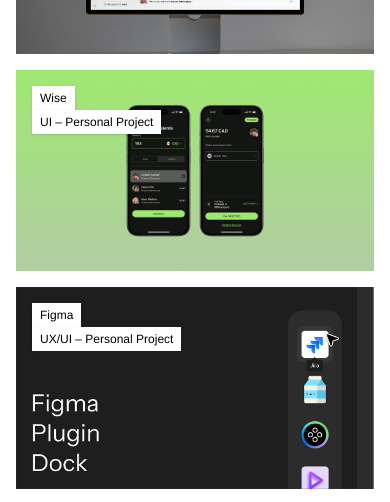
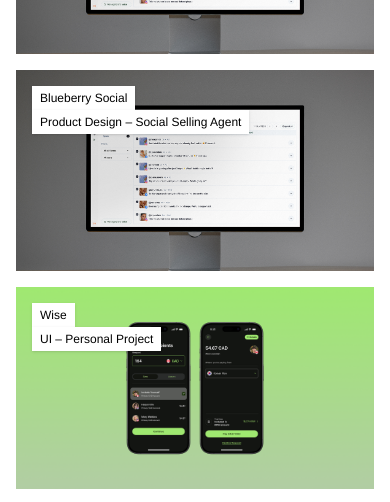
Before and after one commit to alexluowan/portfoliov6, a Next.js app: page / in a window 390 px wide. Shown: the part 581-1083 px from the top of the page. Built offline with nearby package versions, Linux system fonts and the light colour scheme.

Commit message:
Brought back case study for blueberry wip

```diff
--- a/pages/88rising.tsx
+++ b/pages/88rising.tsx
@@ -120,7 +120,7 @@
                 ref={mainRef}
                 className="
                     col-span-1
-                    md:col-span-9
+                    md:col-span-8
                     md:col-start-4
                     overflow-visible
                     md:overflow-auto
--- a/pages/blueberry.tsx
+++ b/pages/blueberry.tsx
@@ -120,7 +120,7 @@
                 ref={mainRef}
                 className="
                     col-span-1
-                    md:col-span-9
+                    md:col-span-8
                     md:col-start-4
                     overflow-visible
                     md:overflow-auto
--- a/pages/index.tsx
+++ b/pages/index.tsx
@@ -117,6 +117,19 @@
                         </Link>
                     </div>
                     <div>
+                        <Link
+                            href="/blueberry"
+                            target="_blank"
+                            rel="noreferrer"
+                        >
+                            <ProjectCard
+                                mediaSrc="/project-covers/blueberrythumbnail.png"
+                                mediaType="image"
+                                badges={['Blueberry Social', 'Product Design – Social Selling Agent ']}
+                            />
+                        </Link>
+                    </div>
+                    <div>
                         <Link href="/wise">
                             <ProjectCard
                                 mediaSrc="/project-covers/wisethumbnail.png"
@@ -125,13 +138,6 @@
                             />
                         </Link>
                     </div>
-                    <div>
-                        <ProjectCard
-                            mediaSrc="/project-covers/figmaplugindock.jpg"
-                            mediaType="image"
-                            badges={['Figma', 'UX/UI – Personal Project']}
-                        />
-                    </div>
 
                 </div>
             </main>
--- a/pages/wise.tsx
+++ b/pages/wise.tsx
@@ -120,7 +120,7 @@
                 ref={mainRef}
                 className="
                     col-span-1
-                    md:col-span-9
+                    md:col-span-8
                     md:col-start-4
                     overflow-visible
                     md:overflow-auto
--- a/src/components/home/WorksNav.tsx
+++ b/src/components/home/WorksNav.tsx
@@ -14,7 +14,7 @@
         href: 'https://www.figma.com/proto/TWVrzXVl7Eg3VE8F2BPWRG/Portfolio-webpage?page-id=7234%3A2&node-id=8357-72&viewport=-39808%2C-9949%2C0.38&t=CSrT5ztAilwsNZ4i-1&scaling=min-zoom&content-scaling=fixed&starting-point-node-id=8034%3A6079'
     },
     { label: 'Wise', href: '/wise' },
-    { label: 'Figma', href: '/figma' },
+    // { label: 'Figma', href: '/figma' },
     // { label: 'Fondazione Prada', href: '/fondazione' },  // Disabled for now
 ]
 
```
